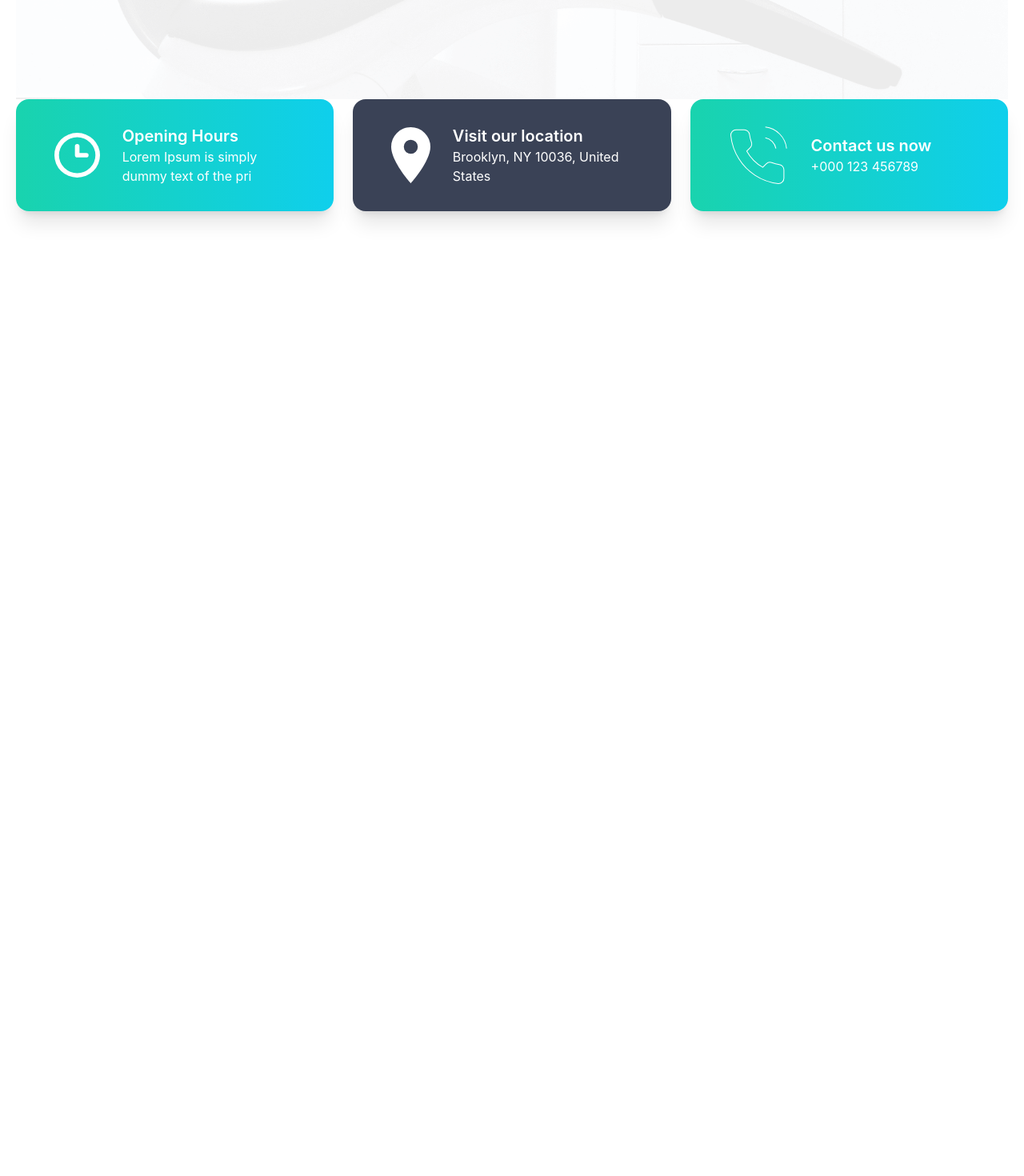
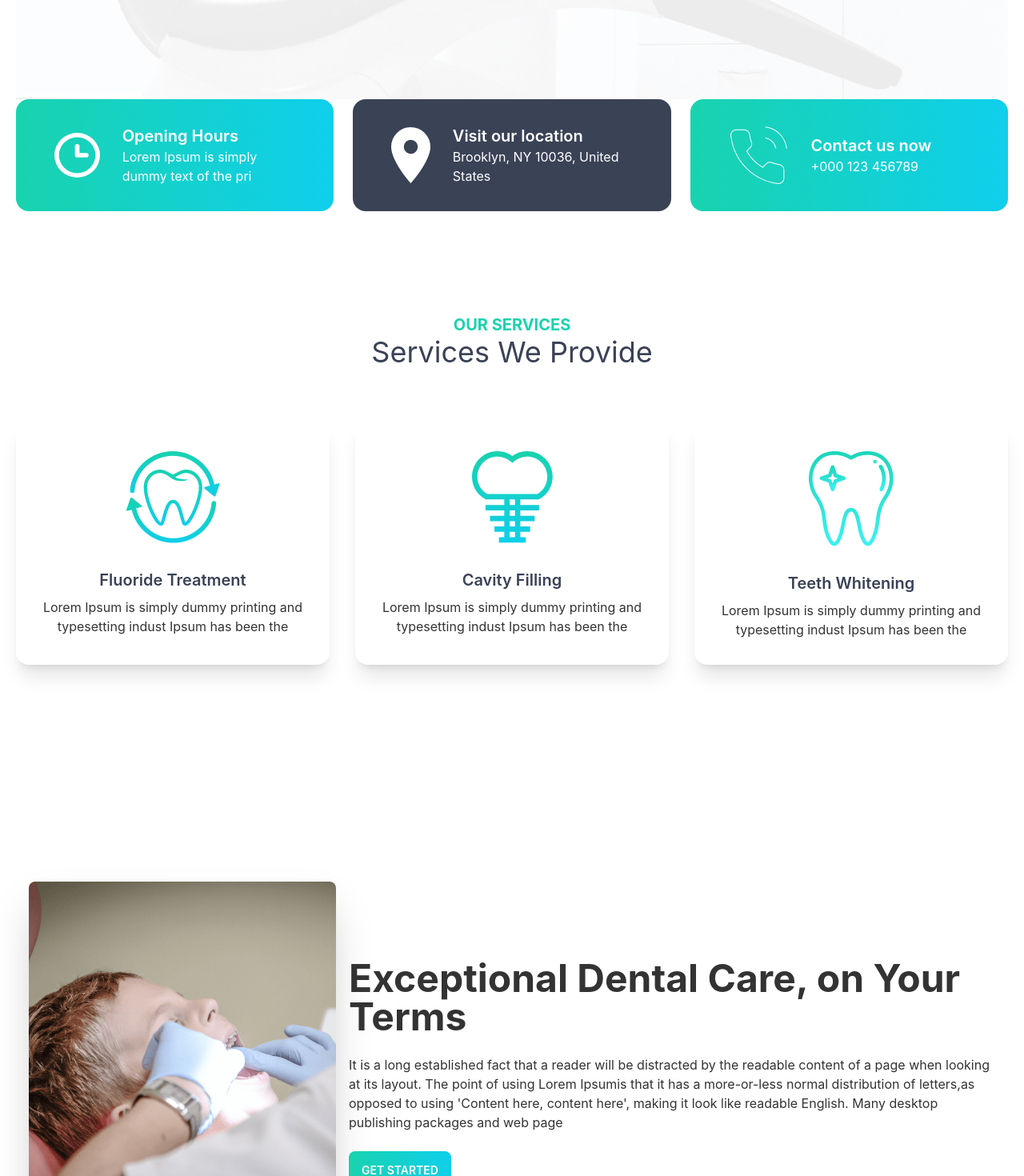
Before and after one commit to JubayerP/doctors-portal-client, a React (Create React App) app: page / in a window 1280 px wide. Shown: the part 740-2210 px from the top of the page at 80% size. Before the commit the page ends 1132 px from the top, so only its background shows below. Built offline with nearby package versions, Linux system fonts and the light colour scheme.

Commit message:
services and dental added

```diff
--- a/src/Pages/Home/Bannar/Banner.js
+++ b/src/Pages/Home/Bannar/Banner.js
@@ -8,7 +8,7 @@
         <div className='mb-32'>
             <div className="hero bg-cover min-h-screen" style={{ backgroundImage: `url(${bg})` }}>
                 <div className="hero-content flex-col lg:flex-row-reverse">
-                    <img src={chair} className="rounded-lg shadow-2xl w-1/2" alt='bannerImage' />
+                    <img src={chair} className="rounded-lg shadow-2xl lg:w-1/2" alt='bannerImage' />
                     <div>
                         <h1 className="text-5xl text-accent leading-[65px] font-bold">Your New Smile Starts Here</h1>
                         <p className="py-6 text-accent text-base leading-6">Lorem Ipsum is simply dummy text of the printing and typesetting industry. Lorem Ipsum has been the industry's standard dummy text ever since the</p>
--- a/src/Pages/Home/Bannar/BannerCards.js
+++ b/src/Pages/Home/Bannar/BannerCards.js
@@ -5,8 +5,8 @@
 
 const BannerCards = () => {
     return (
-        <div className='grid lg:grid-cols-3 grid-cols-1 gap-6'>
-            <div className="card bg-gradient-to-r from-secondary to-primary text-base-100 shadow-xl">
+        <div className='grid lg:grid-cols-3 md:grid-cols-2 grid-cols-1 gap-6'>
+            <div className="card bg-gradient-to-r from-secondary to-primary text-base-100">
                 <div className="card-body flex flex-row items-center justify-between w-full px-12 py-8">
                     <div className='mr-5'>
                         <img src={clock} className='' alt="" />
@@ -17,7 +17,7 @@
                     </div>
                 </div>
             </div>
-            <div className="card bg-accent text-base-100 shadow-xl">
+            <div className="card bg-accent text-base-100">
                 <div className="card-body flex flex-row items-center justify-between w-full px-12 py-8">
                     <div className='mr-5'>
                         <img src={marker} className='' alt="" />
@@ -28,7 +28,7 @@
                     </div>
                 </div>
             </div>
-            <div className="card bg-gradient-to-r from-secondary to-primary text-base-100 shadow-xl">
+            <div className="card bg-gradient-to-r from-secondary to-primary text-base-100">
                 <div className="card-body flex flex-row items-center w-full px-12 py-8">
                     <div className='mr-5'>
                         <img src={phone} className='' alt="" />
--- /dev/null
+++ b/src/Pages/Home/DentalCare/DentalCare.js
@@ -0,0 +1,19 @@
+import React from 'react';
+import dental from '../../../assets/images/treatment.png';
+
+const DentalCare = () => {
+    return (
+        <div className="hero min-h-screen">
+            <div className="hero-content flex flex-col lg:flex-row justify-center">
+                <img src={dental} className="max-w-sm rounded-lg shadow-2xl" alt='treatment'/>
+                <div>
+                    <h1 className="text-5xl font-bold">Exceptional Dental Care, on Your Terms</h1>
+                    <p className="py-6">It is a long established fact that a reader will be distracted by the readable content of a page when looking at its layout. The point of using Lorem Ipsumis that it has a more-or-less normal distribution of letters,as opposed to using 'Content here, content here', making it look like readable English. Many desktop publishing packages and web page</p>
+                    <button className="btn bg-gradient-to-r from-secondary to-primary text-base-100 border-0">Get Started</button>
+                </div>
+            </div>
+        </div>
+    );
+};
+
+export default DentalCare;
--- a/src/Pages/Home/Home/Home.js
+++ b/src/Pages/Home/Home/Home.js
@@ -1,10 +1,14 @@
 import React from 'react';
 import Banner from '../Bannar/Banner';
+import DentalCare from '../DentalCare/DentalCare';
+import Services from '../Services/Services';
 
 const Home = () => {
     return (
         <div className='mx-5'>
             <Banner />
+            <Services />
+            <DentalCare />
         </div>
     );
 };
--- /dev/null
+++ b/src/Pages/Home/Services/Service.js
@@ -0,0 +1,18 @@
+import React from 'react';
+
+const Service = ({ service }) => {
+    const { name, desc, icon } = service;
+    return (
+        <div className="card bg-base-100 shadow-xl">
+            <figure className="px-10 pt-10">
+                <img src={icon} alt="icon" className="rounded-xl" />
+            </figure>
+            <div className="card-body items-center text-center">
+                <h2 className="card-title text-accent">{name}</h2>
+                <p>{desc}</p>
+            </div>
+        </div>
+    );
+};
+
+export default Service;
--- /dev/null
+++ b/src/Pages/Home/Services/Services.js
@@ -0,0 +1,45 @@
+import React from 'react';
+import fluoride from '../../../assets/images/fluoride.png';
+import cavity from '../../../assets/images/cavity.png';
+import whitening from '../../../assets/images/whitening.png';
+import Service from './Service';
+
+const Services = () => {
+
+    const services = [
+        {
+            id: 1,
+            name: 'Fluoride Treatment',
+            desc: 'Lorem Ipsum is simply dummy printing and typesetting indust Ipsum has been the',
+            icon: fluoride
+        },
+        {
+            id: 2,
+            name: 'Cavity Filling',
+            desc: 'Lorem Ipsum is simply dummy printing and typesetting indust Ipsum has been the',
+            icon: cavity
+        },
+        {
+            id: 3,
+            name: 'Teeth Whitening',
+            desc: 'Lorem Ipsum is simply dummy printing and typesetting indust Ipsum has been the',
+            icon: whitening
+        },
+    ]
+
+    return (
+        <div className='mb-28'>
+            <div className='text-center mb-16'>
+                <h3 className='text-xl font-bold text-secondary uppercase '>Our Services</h3>
+                <h2 className='text-4xl text-accent'>Services We Provide</h2>
+            </div>
+            <div className='grid lg:grid-cols-3 md:grid-cols-2 grid-cols-1 gap-8'>
+                {
+                    services.map(service => <Service key={service.id} service={service} />)
+                }
+            </div>
+        </div>
+    );
+};
+
+export default Services;
```
